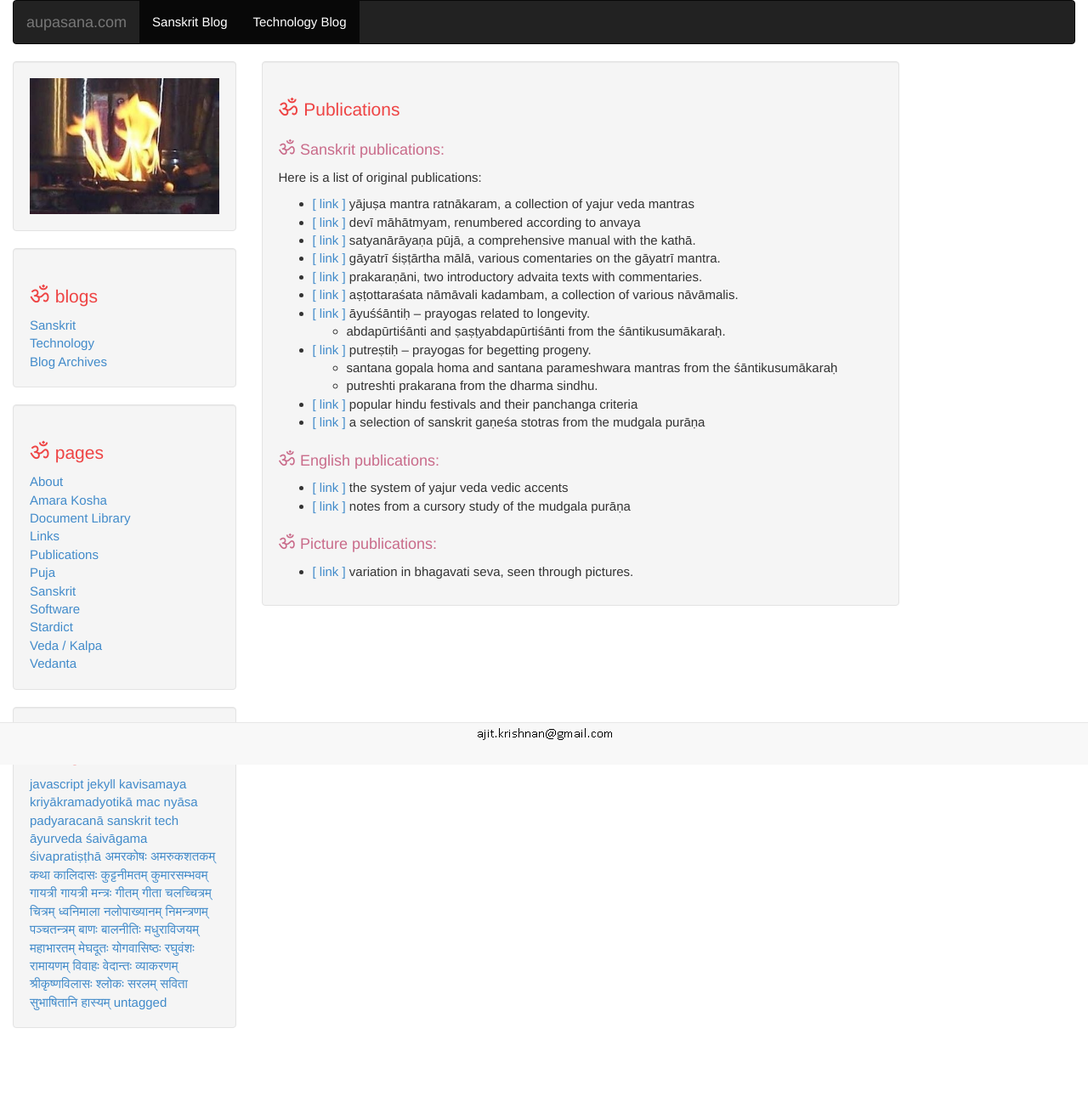
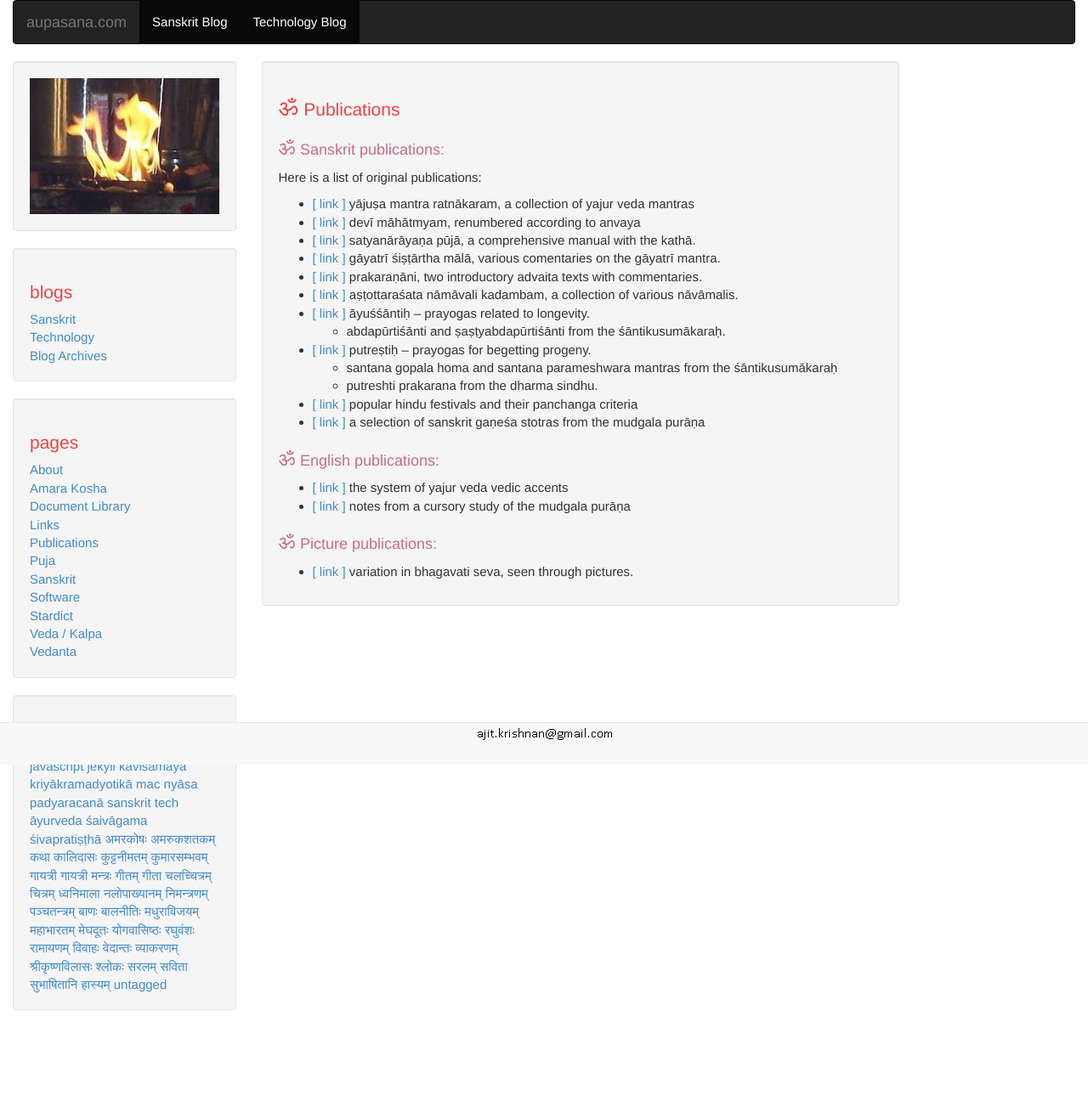
Before and after one commit to aupasana/aupasana.github.io, a Jekyll site: the page built from pages/publications.md, in a window 1280 px wide. Shown: the whole page at 85% size. Built offline with Jekyll 4.4.1, drawn with Linux system fonts in a browser that asks for light colours; after the commit the page ends 1269 px from its top, so only the background shows below that.

Commit message:
show aum before h1 and h2 on articles only

```diff
--- a/_layouts/well.html
+++ b/_layouts/well.html
@@ -24,12 +24,14 @@
         {% endif %}
 
             <!-- Title and content -->
-            <div class="well">
-                {% if page.title != '' and page.title != nil %}
-                    <h1>{{ page.title }}</h1>
-                {% endif %}
+            <div class="article">
+              <div class="well">
+                  {% if page.title != '' and page.title != nil %}
+                      <h1>{{ page.title }}</h1>
+                  {% endif %}
 
-                {{ content }}
+                  {{ content }}
+              </div>
             </div>
         </div>
 
--- a/css/theme.css
+++ b/css/theme.css
@@ -80,13 +80,13 @@ body {
     font-size:0.9em;
 }
 
-h1::before {
+.article>.well>h1::before {
     content: "ॐ ";
     font-family: Kokila, "Kohinoor Devanagari", "Sanskrit 2003", "Arial Unicode MS";
     font-size: 1.3em;
 }
 
-h2::before {
+.article>.well>h2::before {
     content: "ॐ ";
     font-family: Kokila, "Kohinoor Devanagari", "Sanskrit 2003", "Arial Unicode MS";
     font-size: 1.3em;
```
